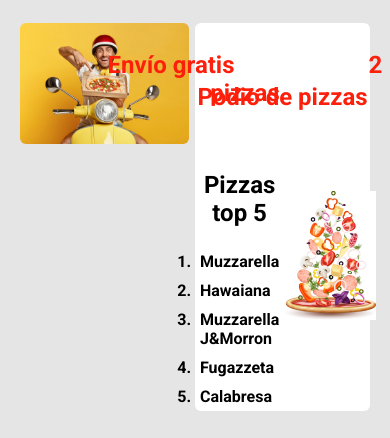
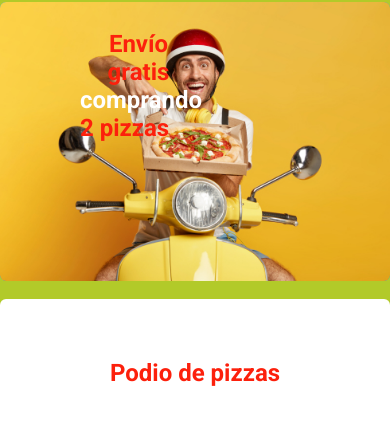
Before and after one commit to kaviur/pizza-store, a plain HTML site: page index.html in a window 390 px wide. Shown: the part 107-545 px from the top of the page. Drawn offline with Linux system fonts and the light colour scheme.

Commit message:
responsive

```diff
--- a/css/style.css
+++ b/css/style.css
@@ -36,7 +36,6 @@ footer{
     box-shadow: 0px 4px 4px rgba(0, 0, 0, 0.25);
     display: flex;
     justify-content: space-between;
-    width: 100%;
 }
 
 main{
@@ -48,10 +47,9 @@ main{
 
 .main-container{
     height: auto;
-    width: 100%;
+    flex-grow: 1;
     margin: 30px 20px;
     display: flex;
-    justify-content: space-between;
 }
 
 .promo{
@@ -59,6 +57,7 @@ main{
     display: flex;
     border-radius: 6px;
     margin-right: 3px;
+    background-color: #2fa7d6;
 }
 
 .promo img{
@@ -68,10 +67,13 @@ main{
 }
 
 .msj-promo{
+    display: flex;
+    flex-wrap: wrap;
+    column-gap: 6px;
+    width: 30%;
     margin-left: 80px;
     margin-top: 28px;
     position: absolute;
-    justify-self:center;
 }
 
 .top-five-container{
@@ -102,14 +104,6 @@ h2.red-text{
     line-height: 19px;
     text-align: left;
     padding: 5px;
-}
-
-.PizzaFalling-container{
-    margin-top: 20px;
-}
-
-.menu-top-five ol{
- margin-top: 20px;
 }
 
 .logo{
@@ -166,3 +160,40 @@ footer .main-nav ul{
 footer .main-nav li{
     padding: 0;
 }
+
+@media all and (max-width: 980px) {
+    .main-container{
+        flex-wrap: wrap;
+        flex-grow: 0.5;
+        margin: 8px 0;
+    }
+
+    .promo, .top-five-section{
+        margin: 9px 0;
+        flex-basis: 100%;
+    }
+
+    .top-five-section{
+        padding-bottom: 30px;
+    }
+}
+
+/* Medium screens */
+@media all and (max-width: 800px) {
+    .main-container{
+        flex-grow: 1;
+        background-color: #3a2cb3;
+    }
+}
+
+  /* Small screens */
+@media all and (max-width: 500px) {
+    .main-container {
+        background-color: #b2ca29;
+        margin: 0;
+    }
+    .promo, .top-five-section{
+        margin: 9px 0;
+        flex-basis: 100%;
+    }
+}
```
Also changed, not shown: index.html (+2 -2 lines).
